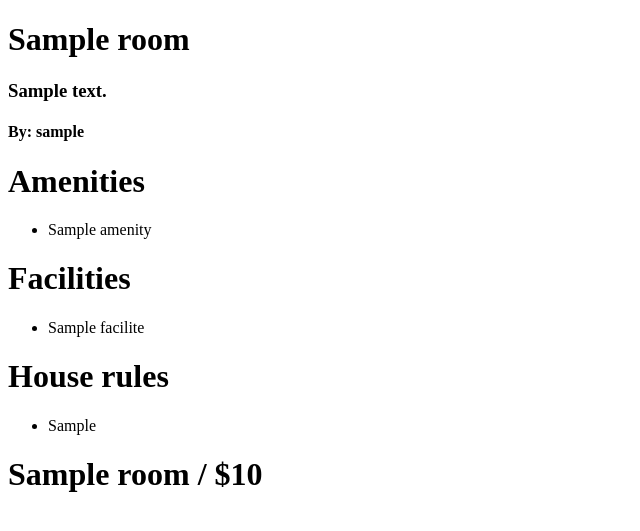
After one commit to sonmh79/airbnb-clone, a Django app: template templates/rooms/room_details.html in a window 1280 px wide. The commit adds this page. Shown: the top 531 px of the page, without its empty margins (0-640 px from the left). Run offline with Django 3.2, Linux system fonts and the light colour scheme; the template is opened without the code that fills it: most values are stand-ins (such as "Sample title", 1, 10 or a date in 2020).

Commit message:
cbv_vs_fbv

```diff
--- a/config/urls.py
+++ b/config/urls.py
@@ -21,6 +21,7 @@ from django.conf.urls.static import static
 
 urlpatterns = [
     path("", include("core.urls", namespace="core")),
+    path("rooms/", include("rooms.urls", namespace="rooms")),
     path("admin/", admin.site.urls),
 ]
 
--- a/rooms/models.py
+++ b/rooms/models.py
@@ -2,6 +2,7 @@ from django.db import models
 from django.db.models.base import Model
 from django.db.models.fields import CharField
 from django.utils import tree
+from django.urls import reverse
 from django_countries.fields import CountryField
 from core import models as core_models
 from users import models as user_models
@@ -113,6 +114,9 @@ class Room(core_models.TimeStampedModel):
             return round(all_ratings / len(all_reviews), 2)
         return 0
 
+    def get_absolute_url(self):
+        return reverse("rooms:details", kwargs={"pk": self.pk})
+
     # 상위 저장 메소드를 인터셉트해서 오버라이팅함
     def save(self, *args, **kwargs):
         self.city = str.capitalize(self.city)
--- /dev/null
+++ b/rooms/urls.py
@@ -0,0 +1,6 @@
+from django.urls import path
+from rooms import views as room_views
+
+urlpatterns = [path("<int:pk>", room_views.room_details, name="details")]
+
+app_name = "rooms"
--- /dev/null
+++ b/templates/rooms/room_details.html
@@ -0,0 +1,31 @@
+{% extends "base.html" %}
+
+{% block content %}
+<div>
+
+    <h1>{{room.name}}</h1>
+    <h3>{{room.description}}</h3>
+    <h4>By: {{room.host.username}}</h4>
+    <h1>Amenities</h1>
+    <ul>
+        {% for a in room.amenities.all %}
+        <li>{{a}}</li>
+        {% endfor %}
+    </ul>
+    <h1>Facilities</h1>
+    <ul>
+        {% for a in room.facilites.all %}
+        <li>{{a}}</li>
+        {% endfor %}
+    </ul>
+    <h1>House rules</h1>
+    <ul>
+        {% for a in room.house_rules.all %}
+        <li>{{a}}</li>
+        {% endfor %}
+    </ul>
+</div>
+    {% for room in rooms %}
+    <h1>{{room.name}} / ${{room.price}}</h1>
+    {% endfor %}
+{% endblock %}
```
Also changed, not shown: rooms/views.py (+21 -0 lines), templates/rooms/home.html (+5 -2 lines).
